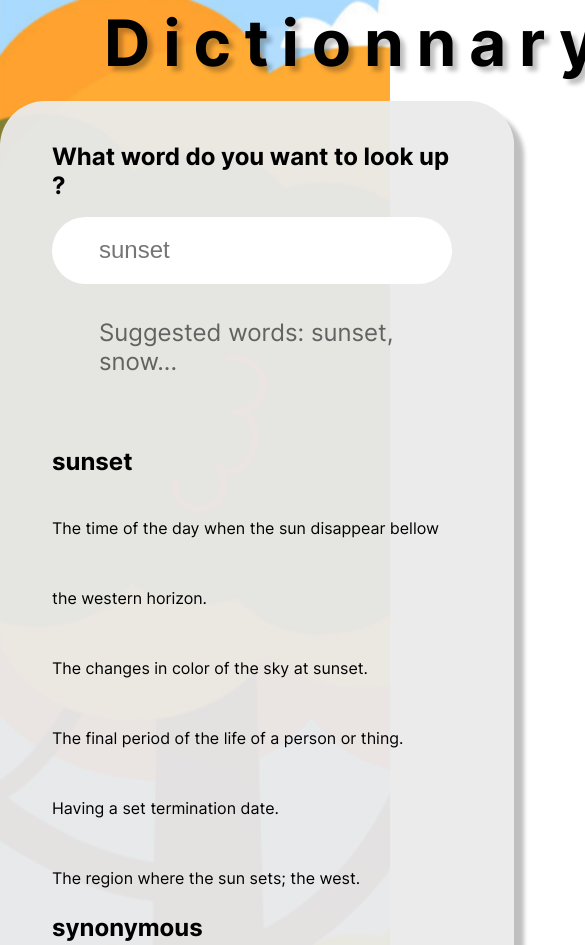
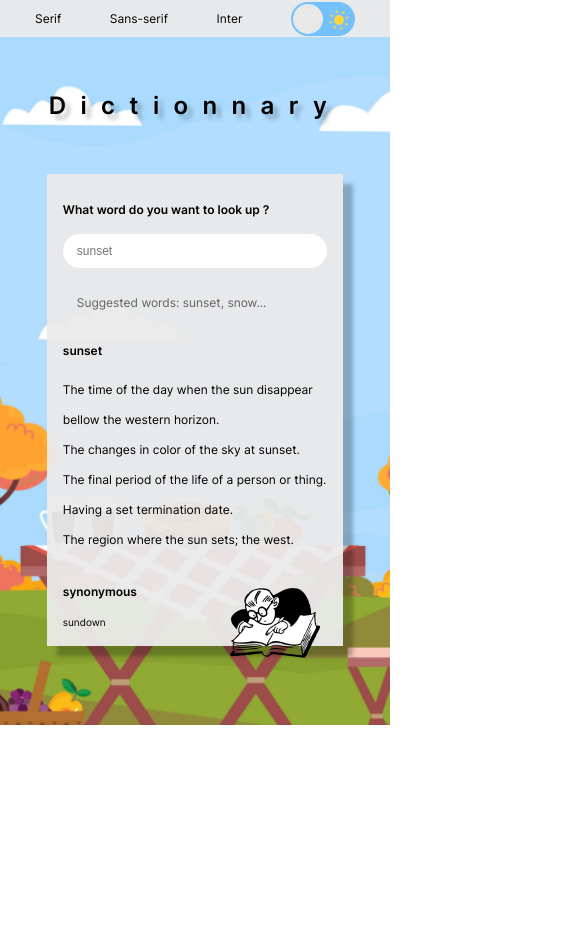
Before and after one commit to ChrissDir/05-lab-js-dictionnary, a website built with webpack: page src/index.html in a window 390 px wide. Shown: the top 945 px of the page, 585 px wide, since content can reach past the window. After the commit the page ends 844 px from the top, so only its background shows below. Built offline with nearby package versions, Linux system fonts and the light colour scheme.

Commit message:
jeudi après-midi

```diff
--- a/src/index.html
+++ b/src/index.html
@@ -12,9 +12,7 @@
 
 <body>
     <div id="container">
-        <div id="ligne-haute">
-            <h1>Dictionnary</h1>
-            <span id="options">
+            <div id="options">
                 <button id="serif">Serif</button>
                 <button id="sans-serif">Sans-serif</button>
                 <button id="inter">Inter</button>
@@ -35,8 +33,8 @@
                     <input type="checkbox" class="input">
                     <span class="slider"></span>
                 </label>
-            </span>
-        </div>
+            </div>
+            <h1>Dictionnary</h1>
         <div id="component">
             <h2>What word do you want to look up ?</h2>
             <label for="finder"></label>
@@ -55,8 +53,8 @@
                 <li>Having a set termination date.</li>
                 <li>The region where the sun sets; the west.</li>
             </ul>
-                <h2>synonymous</h2>
-                <p class="texte">sundown</p>
+                <h2 id="synonymous-title">synonymous</h2>
+                <p class="texte" id="synonymous">sundown</p>
             <div id="imageguguss">
                 <img src="./assets/images/guguss-desktop.webp"
                     alt="Illustration d'un personnage avec des lunettes en noir et blanc regardant dans un livre">
--- a/src/style.css
+++ b/src/style.css
@@ -47,10 +47,9 @@ body {
 #container {
   display: flex;
   background-image: url(./assets/images/Background-desktop-light-mode.webp);
-  background-size: cover;
   background-repeat: no-repeat;
   flex-direction: column;
-  width: 100%;
+  max-width: 1920px;
 }
 
 h1 {
@@ -58,6 +57,7 @@ h1 {
   font-family: 'Inter-700';
   font-size: 4rem;
   letter-spacing: .8rem;
+  padding-left: 6.8125rem;
   text-shadow: 5px 5px 4px rgba(0, 0, 0, 0.25);
 }
 
@@ -65,17 +65,6 @@ h2 {
   font-family: 'Inter-700';
   font-size: 1.5rem;
   margin-bottom: 1.0625rem;
-}
-
-#ligne-haute {
-  display: flex;
-  width: 100%;
-  max-height: 3.375rem;
-  padding-left: 6.5rem;
-  padding-right: 3.5625rem;
-  margin-top: 4%;
-  align-items: center;
-  justify-content: space-between;
 }
 
 button {
@@ -93,7 +82,9 @@ button:hover {
   display: flex;
   align-items: center;
   justify-content: space-between;
-  width: 630px;
+  margin-left: auto;
+  margin-right: 57px;
+  gap: 70px;
   font-size: 2rem;
   border-radius: 2.8125rem;
   background: var(--color-light-theme-background);
@@ -221,9 +212,10 @@ input {
 }
 
 #component {
-  max-width: 1240px;
+
   margin: auto;
-  margin-top: 8%;
+  margin-top: 7.0625rem;
+  margin-bottom: 8.1875rem;
   border-radius: 45px;
   background: var(--color-light-theme-background);
   box-shadow: 10px 10px 4px 0px rgba(0, 0, 0, 0.25);
@@ -259,8 +251,7 @@ li{
 }
 
 #imageguguss {
-  display: flex;
-  justify-content: center;
+
 }
 
 #serif,
@@ -269,4 +260,77 @@ li{
   font-size: 2rem;
 }
 
-@media screen and (max-width: 375px) {}
+@media screen and (max-width: 671px) {
+  h1{
+    font-family: "Inter-600";
+    margin: auto;
+    margin-top: 3.375rem;
+    font-size: 1.5rem;
+    letter-spacing: .9rem;
+    padding-left: 0px;
+  }
+
+  h2{
+    font-family: "Inter-600";
+    font-size: 12px;
+  }
+
+  #serif,
+  #sans-serif,
+  #inter {
+  font-size: 12px;
+  }
+
+  #options{
+    width: 100%;
+    padding: 11px 35px;
+    max-height: 37px;
+    margin: 0;
+    gap: 0;
+    border-radius: 0rem;
+    box-shadow: none;
+  }
+
+  input{
+    padding: 10px 14px;
+    font-size: .75rem;
+  }
+
+  li{
+    font-size: .75rem;
+    line-height: 1.875rem;
+  }
+
+  #suggestion{
+    padding-left: .875rem;
+    margin-top: .4375rem;
+    margin-bottom: 33px;
+    font-size: .75rem;
+  }
+
+  #container{
+    background-image: url(./assets/images/Background-mobile-light-mode.webp);
+    background-size: cover;
+  }
+  #imageguguss {
+    position: absolute;
+    right: 18%;
+    bottom: 22%;
+    content: url(./assets/images/guguss-mobile.webp);
+  }
+  #component{
+    width: 76%;
+    border-radius: 0;
+    padding: 28px 16px 18px 16px;
+    margin: auto;
+    margin-top: 3.375rem;
+    margin-bottom: 79px;
+  }
+  #synonymous-title{
+    margin-top: 1.8125rem;
+  }
+  #synonymous{
+    font-size: .625rem;
+    line-height: normal;
+  }
+}
```
